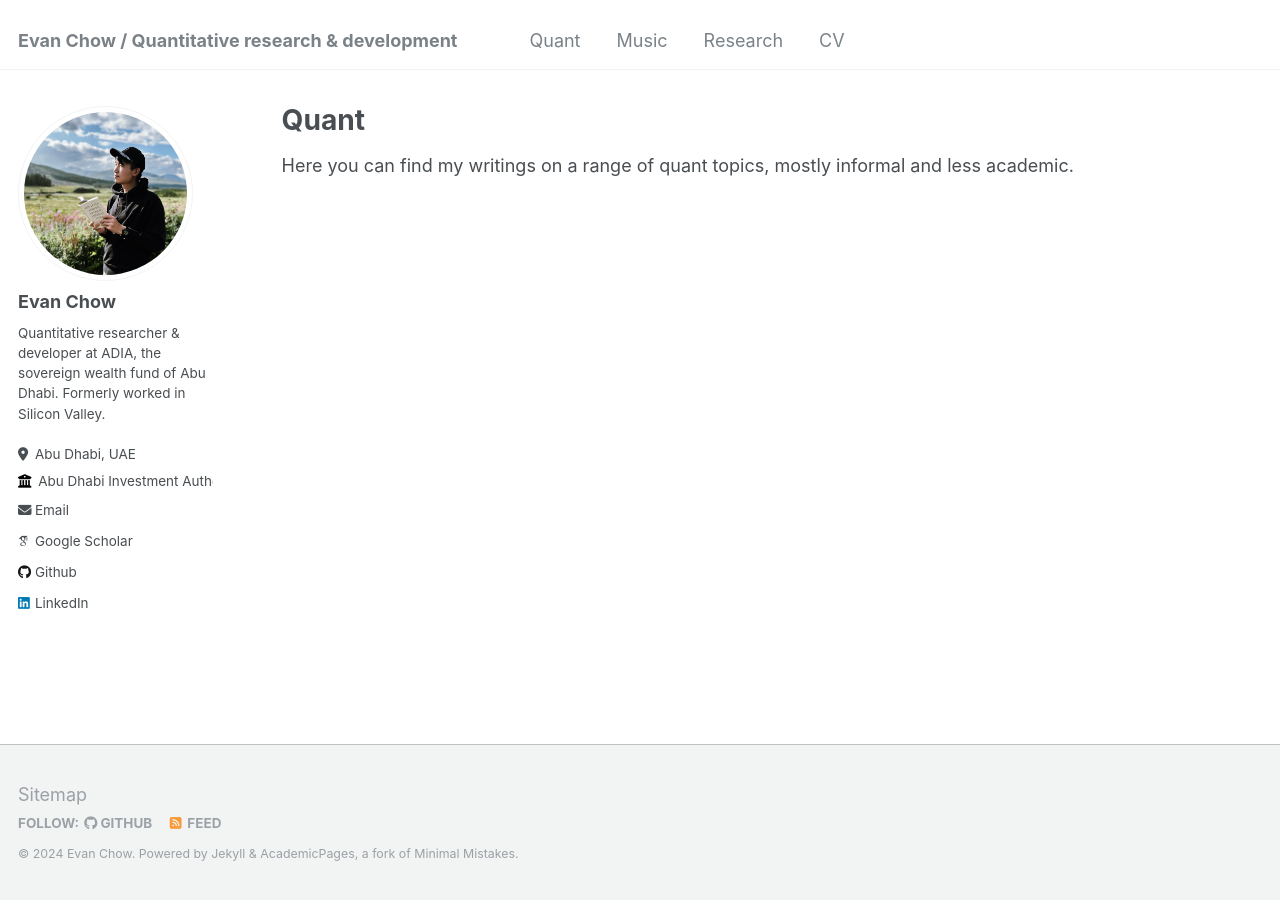
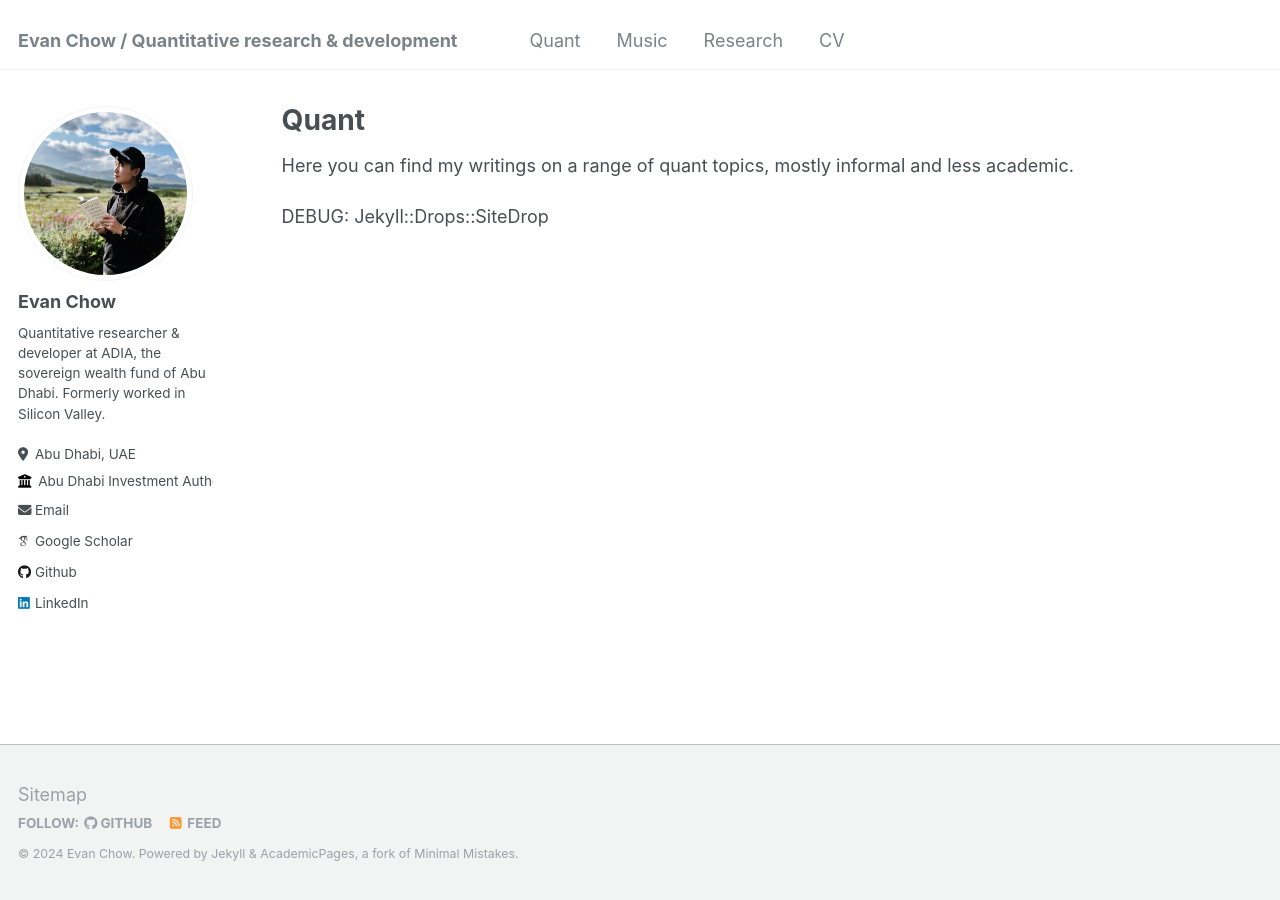
Before and after one commit to evnchw/evnchw.github.io, a Jekyll site: the page built from _pages/quant.md, in a window 1280 px wide. Built offline with Jekyll 4.4.1, drawn with Linux system fonts in a browser that asks for light colours; some web fonts are replaced.

Commit message:
Quick commit.

```diff
--- a/_pages/quant.md
+++ b/_pages/quant.md
@@ -7,6 +7,11 @@ author_profile: true
 
 Here you can find my writings on a range of quant topics, mostly informal and less academic.
 
+DEBUG:
+{{ site }}
+{{ site.quant }}
+
+
 {% include base_path %}
 
 {% for post in site.quant reversed %}
```
